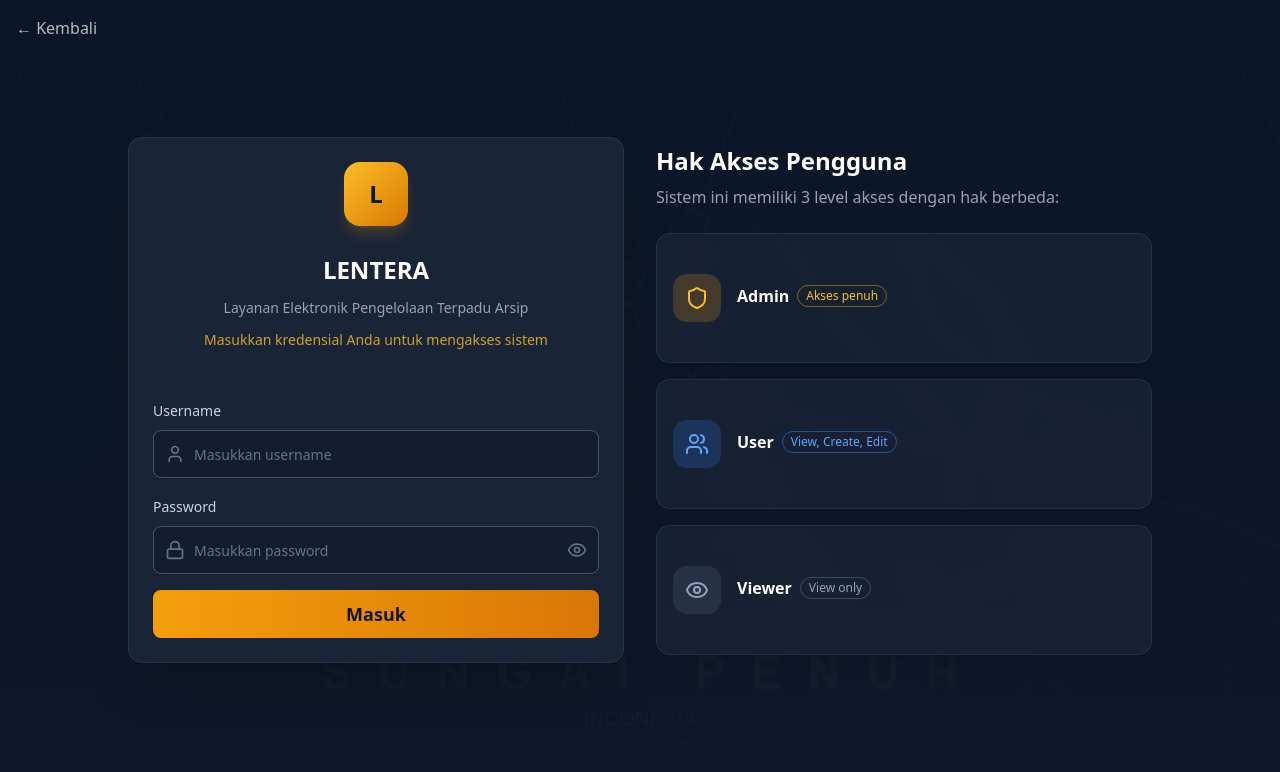
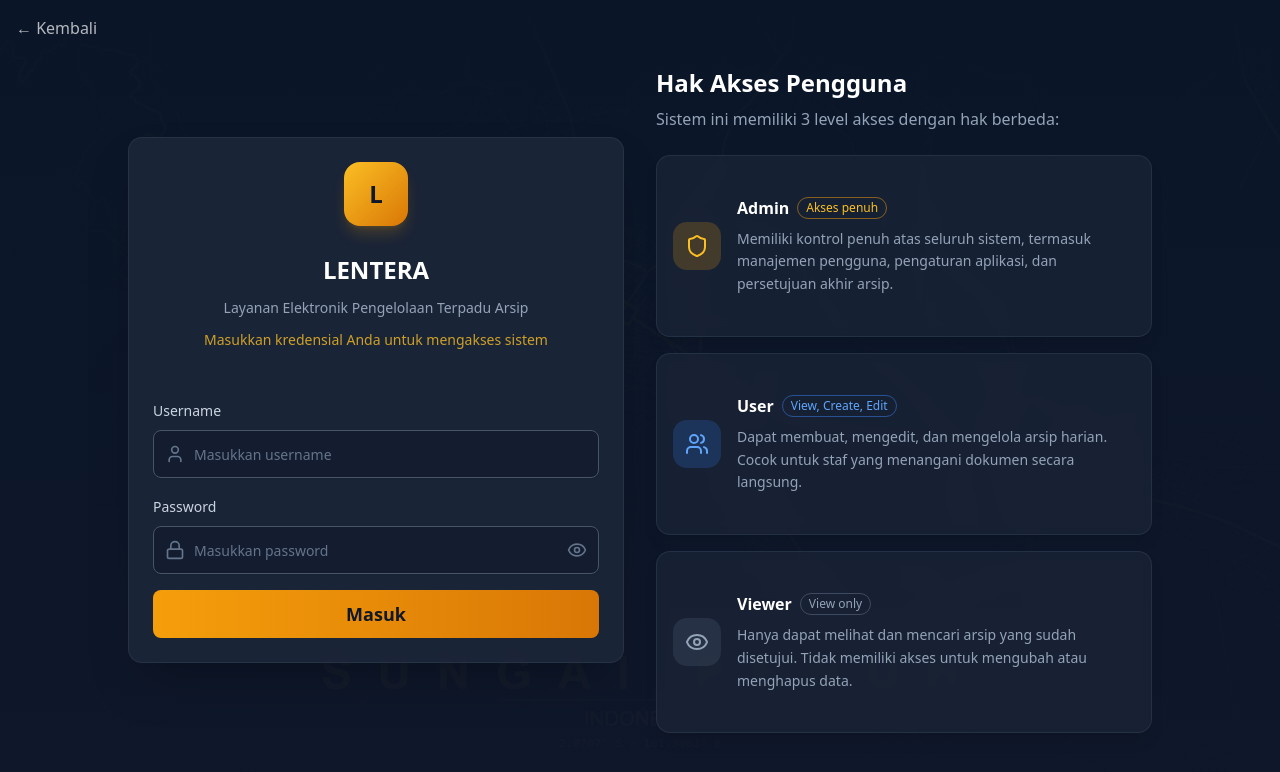
Before and after one commit to ironic-bit/LENTERA, a React (Vite) app: page / in a window 1280 px wide. Both pictures are taken after a click on the button "Masuk ke Sistem". Shown: the top 772 px of the page. Built offline with nearby package versions, Linux system fonts and the light colour scheme.

Commit message:
feat: add descriptions for user roles on login page
Co-authored-by: ironic-bit <71023221+ironic-bit@users.noreply.github.com>

```diff
--- a/src/components/LoginPage.tsx
+++ b/src/components/LoginPage.tsx
@@ -29,9 +29,9 @@ export function LoginPage() {
   };
 
   const demoAccounts = [
-    { role: "Admin", username: "admin", password: "admin123", desc: "Akses penuh" },
-    { role: "User", username: "pegawai", password: "pegawai123", desc: "View, Create, Edit" },
-    { role: "Viewer", username: "viewer", password: "viewer123", desc: "View only" },
+    { role: "Admin", username: "admin", password: "admin123", desc: "Akses penuh", longDesc: "Memiliki kontrol penuh atas seluruh sistem, termasuk manajemen pengguna, pengaturan aplikasi, dan persetujuan akhir arsip." },
+    { role: "User", username: "pegawai", password: "pegawai123", desc: "View, Create, Edit", longDesc: "Dapat membuat, mengedit, dan mengelola arsip harian. Cocok untuk staf yang menangani dokumen secara langsung." },
+    { role: "Viewer", username: "viewer", password: "viewer123", desc: "View only", longDesc: "Hanya dapat melihat dan mencari arsip yang sudah disetujui. Tidak memiliki akses untuk mengubah atau menghapus data." },
   ];
 
   return (
@@ -188,6 +188,9 @@ export function LoginPage() {
                           {account.desc}
                         </Badge>
                       </div>
+                      <p className="text-sm text-slate-400 mt-2 leading-relaxed">
+                        {account.longDesc}
+                      </p>
                     </div>
                   </div>
                 </CardContent>
```
Also changed, not shown: 3 other files (tests, documents, lock files or other folders).
